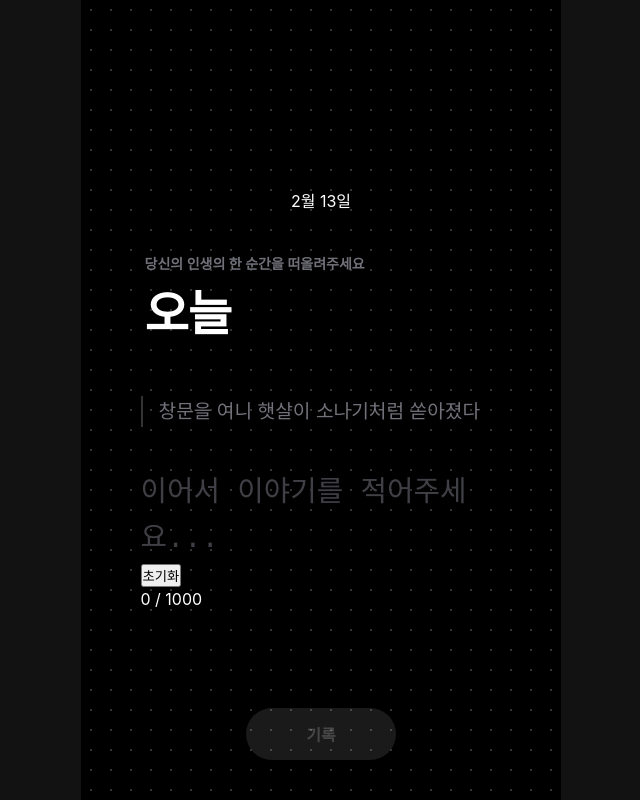
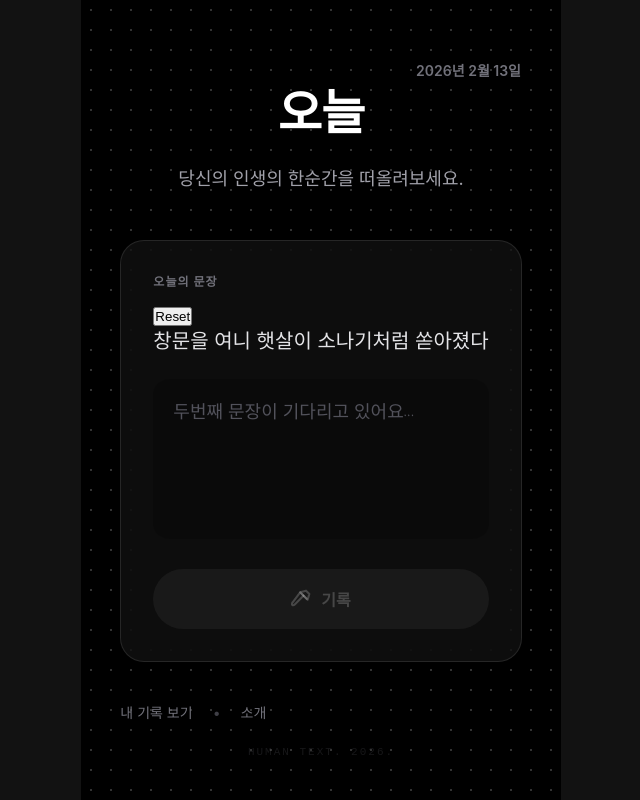
Before and after one commit to hsunp77-hub/human-text, a Next.js app: page /write in a window 1280 px wide. Shown: the whole page, without its empty margins (319-959 px from the left). Built offline with nearby package versions, Linux system fonts and the light colour scheme.

Commit message:
feat: complete design match with preview_redesign_2.html and fix lint errors

```diff
--- a/src/app/write/page.tsx
+++ b/src/app/write/page.tsx
@@ -1,7 +1,6 @@
 "use client";
 
 import { useState } from "react";
-import styles from "./write.module.css";
 
 export default function WritePage() {
     const [text, setText] = useState("");
@@ -11,6 +10,7 @@ export default function WritePage() {
 
     // Get current date
     const today = new Date().toLocaleDateString('ko-KR', {
+        year: 'numeric',
         month: 'long',
         day: 'numeric'
     });
@@ -31,69 +31,76 @@ export default function WritePage() {
 
     return (
         <div className="app-container">
-            <div className="mobile-view p-6">
+            <div className="mobile-view">
 
                 {/* Date at Top Right */}
-                <div className="absolute top-6 right-6 text-secondary text-sm font-semibold">
-                    {today}
+                <div className="top-nav">{today}</div>
+
+                <div className="content w-full flex flex-col items-center">
+                    {/* Header Section */}
+                    <div className="header">
+                        <h1>오늘</h1>
+                        <p className="subtitle">당신의 인생의 한순간을 떠올려보세요.</p>
                     </div>
 
-                <div className={styles.writeContainer}>
-                    {/* Header Section */}
-                    <div className={styles.header}>
-                        <p className={styles.categoryText}>당신의 인생의 한 순간을 떠올려주세요</p>
-                        <h1 className="text-title">오늘</h1>
+                    {/* Writing Card Section */}
+                    <div className="glass-card">
+                        <div className="flex justify-between items-start mb-2">
+                            <div className="card-label">오늘의 문장</div>
+                            <button
+                                onClick={handleReset}
+                                className="text-[10px] uppercase tracking-wider text-secondary hover:text-white transition-colors opacity-50"
+                            >
+                                Reset
+                            </button>
                         </div>
 
-                    {/* Cumulative Passage Section */}
-                    <div className={styles.passageArea}>
-                        <p className={styles.historyText}>
-                            <span className={styles.promptInPassage}>{prompt}</span>
+                        <div className="sentence-preview">
+                            <span className="opacity-50 mr-1">{prompt}</span>
                             {history.map((sentence, index) => (
-                                <span key={index} className={styles.sentence}>
+                                <span key={index} className="text-white">
                                     {" "}{sentence}
                                 </span>
                             ))}
-                        </p>
                         </div>
 
-                    {/* Writing Area */}
+                        {/* Minimal Writing Input */}
                         <textarea
-                        className={`${styles.writingArea} font-hand`}
+                            className="textarea-minimal"
                             value={text}
                             onChange={(e) => {
                                 if (e.target.value.length <= MAX_CHARS) setText(e.target.value);
                             }}
-                        placeholder="이어서 이야기를 적어주세요..."
+                            placeholder="두번째 문장이 기다리고 있어요..."
                             spellCheck={false}
                             autoFocus
                         />
 
-                    {/* Character Count & Reset Button */}
-                    <div className="flex justify-between items-center mt-2 opacity-30">
+                        {/* Record Button with Fountain Pen Icon */}
                         <button
-                            onClick={handleReset}
-                            className="text-xs hover:text-white transition-colors"
+                            className={`record-btn ${text.trim().length > 0 ? 'btn-active' : 'btn-disabled'}`}
+                            onClick={handleRecord}
+                            disabled={text.trim().length === 0}
                         >
-                            초기화
+                            <svg width="20" height="20" viewBox="0 0 24 24" fill="none" stroke="currentColor" strokeWidth="2.5" strokeLinecap="round" strokeLinejoin="round">
+                                <path d="m11 4 4 4-10.5 10.5c-.77.77-2.36 1-3 .5s-.27-2.23.5-3Z" />
+                                <path d="m11 4 7-2 4 4-2 7Z" />
+                                <path d="m15 8 4 4" />
+                            </svg>
+                            <span>기록</span>
                         </button>
-                        <div className="text-right text-secondary text-sm">
-                            {text.length} / {MAX_CHARS}
+                    </div>
+
+                    {/* Footer Navigation */}
+                    <div className="footer-nav">
+                        <span className="cursor-pointer">내 기록 보기</span>
+                        <span className="nav-dot">•</span>
+                        <span className="cursor-pointer">소개</span>
                     </div>
                 </div>
 
-                    {/* Record Button at Bottom Center */}
-                    <div className={styles.bottomNav}>
-                        <button
-                            className={`${styles.recordBtn} ${!text.trim() ? styles.disabled : ''}`}
-                            onClick={handleRecord}
-                            disabled={!text.trim()}
-                        >
-                            기록
-                        </button>
-                    </div>
-
-                </div>
+                {/* Bottom Tag */}
+                <div className="bottom-tag">HUMAN TEXT. 2026.</div>
 
             </div>
         </div>
--- a/src/app/write/write.module.css
+++ b/src/app/write/write.module.css
@@ -1,100 +1 @@
-.writeContainer {
-  display: flex;
-  flex-direction: column;
-  height: 100%;
-  padding-top: 40px;
-}
-
-.header {
-  margin-bottom: 30px;
-  padding: 0 4px;
-}
-
-.categoryText {
-  font-size: 14px;
-  color: var(--accent-color);
-  font-weight: 600;
-  margin-bottom: 4px;
-}
-
-.passageArea {
-  margin-bottom: 24px;
-  padding: 0 0 0 16px;
-  border-left: 2px solid rgba(255, 255, 255, 0.2);
-}
-
-.historyText {
-  font-size: 1.2rem;
-  line-height: 1.6;
-  color: #A1A1AA;
-}
-
-.promptInPassage {
-  color: #71717A;
-  font-weight: 400;
-  margin-right: 4px;
-}
-
-.sentence {
-  color: #E4E4E7;
-  animation: fadeIn 0.8s ease-out forwards;
-}
-
-@keyframes fadeIn {
-  from {
-    opacity: 0;
-  }
-
-  to {
-    opacity: 1;
-  }
-}
-
-.writingArea {
-  flex: 1;
-  width: 100%;
-  background: transparent;
-  border: none;
-  resize: none;
-  outline: none;
-  font-size: 1.8rem;
-  line-height: 1.6;
-  color: #FFFFFF;
-  padding: 0;
-  margin-top: 20px;
-}
-
-.writingArea::placeholder {
-  color: #3F3F46;
-}
-
-.bottomNav {
-  position: absolute;
-  bottom: 40px;
-  left: 0;
-  right: 0;
-  display: flex;
-  justify-content: center;
-}
-
-.recordBtn {
-  background: white;
-  color: black;
-  border: none;
-  padding: 14px 60px;
-  border-radius: 30px;
-  font-size: 16px;
-  font-weight: 700;
-  cursor: pointer;
-  transition: all 0.3s cubic-bezier(0.4, 0, 0.2, 1);
-}
-
-.recordBtn:hover:not(.disabled) {
-  transform: scale(1.05);
-}
-
-.recordBtn.disabled {
-  background: rgba(255, 255, 255, 0.1);
-  color: rgba(255, 255, 255, 0.2);
-  cursor: not-allowed;
-}
+/* Using global classes for design consistency with preview_redesign_2.html */
```
Lines whose indentation alone changed are shown as unchanged.
